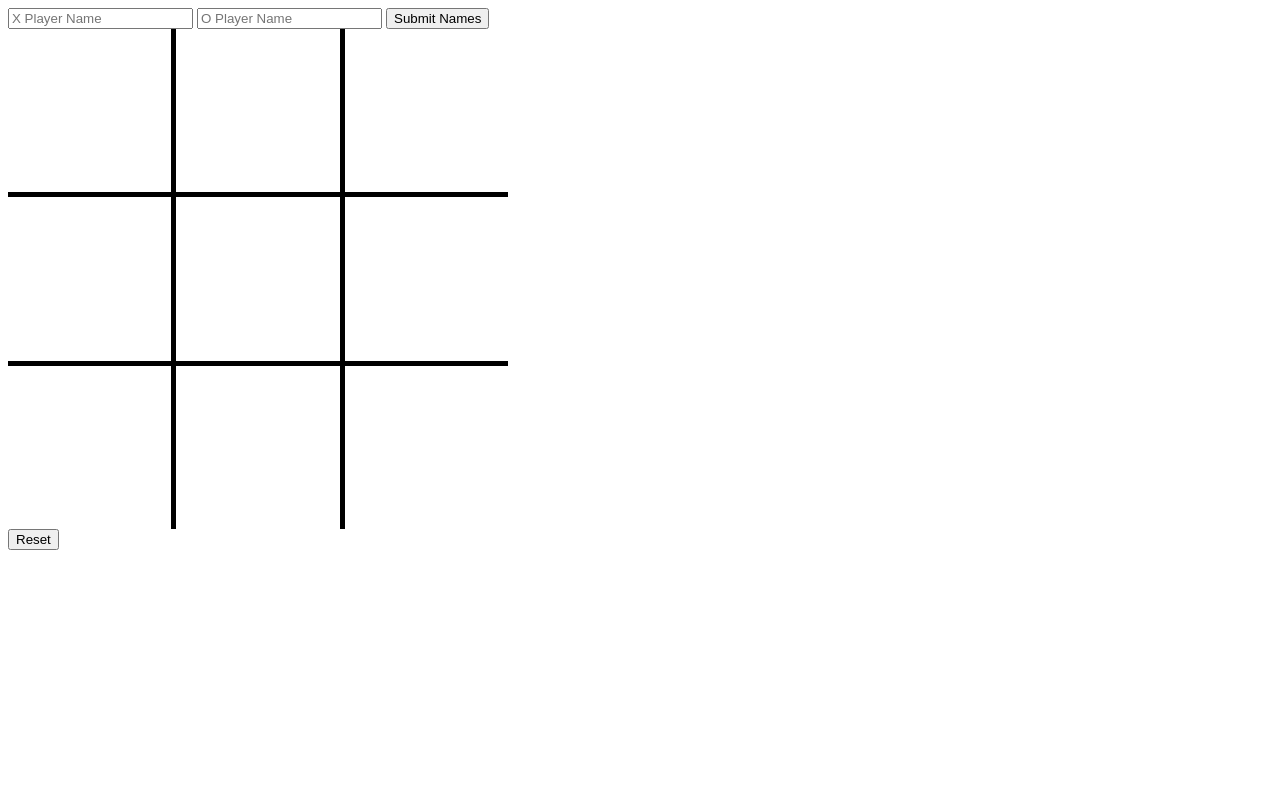
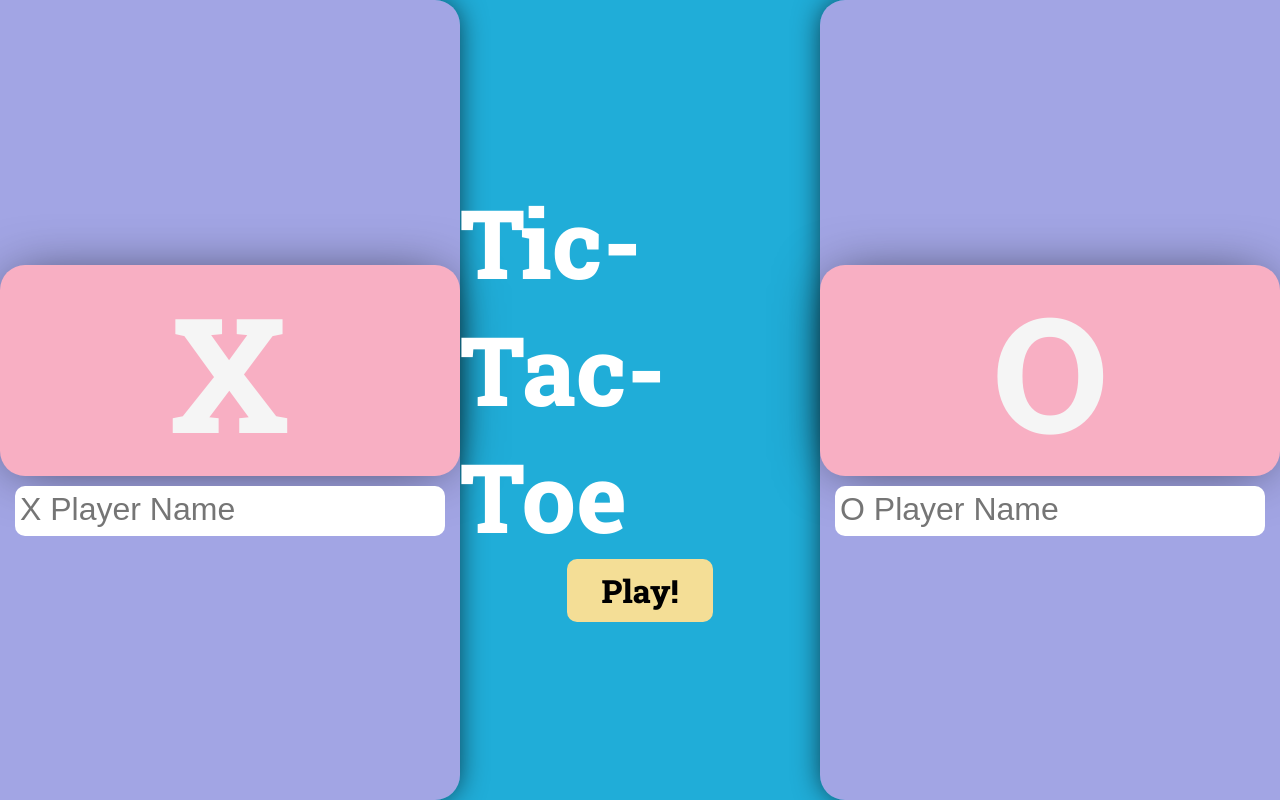
Before and after one commit to jordendickerson/tic-tac-toe, a plain HTML site: page index.html in a window 1280 px wide. Drawn offline with Linux system fonts and the light colour scheme.

Commit message:
Style the pregame window

```diff
--- a/index.html
+++ b/index.html
@@ -9,11 +9,26 @@
     <script src="./scripts/bootstrap.js" defer></script>
 </head>
 <body>
-    <div class="player-names">
+    <div id="pregame-wrapper">
+            <div class="player-wrapper left-column">
+                <span class="token">X</span>
+                <div class="player-name">
                     <input type="text" id="x-player-name" placeholder="X Player Name">
+                </div>
+            </div>
+            <div class="middle-wrapper">
+                <div class="title">Tic-Tac-Toe</div>
+                <button id="submit-names">Play!</button>
+            </div>
+            <div class="player-wrapper right-column">
+                <span class="token">O</span>
+                <div class="player-name">
                     <input type="text" id="o-player-name" placeholder="O Player Name">
-        <button id="submit-names">Submit Names</button>
                 </div>
+            </div>
+    </div>
+
+    <div id="game-wrapper" class="inactive">
             <div class="game-board">
             <div class="game-tile" data-tile="0"></div>
             <div class="game-tile" data-tile="1"></div>
@@ -27,5 +42,7 @@
         </div>
         <button class="reset">Reset</button>
         <div class="game-status"></div>
+    </div>
+
 </body>
 </html>
--- a/styles/style.scss
+++ b/styles/style.scss
@@ -1,5 +1,99 @@
 @import url('https://fonts.googleapis.com/css2?family=Passion+One:wght@400;700;900&display=swap');
+@import url('https://fonts.googleapis.com/css2?family=Roboto+Slab:wght@800&display=swap');
 
+body{
+    margin: 0;
+    font-family: 'Roboto Slab', sans-serif;
+}
+
+#pregame-wrapper{
+    display: grid;
+    grid-template-columns: 1fr 1.5fr 1fr;
+    height: 100vh;
+    background-color: #20add8;
+
+    .player-wrapper{
+        display: flex;
+        flex-direction: column;
+        justify-content: center;
+        align-items: center;
+        padding: 15px;
+        box-shadow: 0px 0px 29px -3px rgba(0,0,0,0.75);
+        background-color: #f6a0eb9c;
+
+        .token{
+            display: flex;
+            justify-content: center;
+            font-size: 10em;
+            color: whitesmoke;
+            background-color: #f8afc3;
+            width: 107%;
+            border-radius: 25px;
+            box-shadow: -1px 2px 56px -14px rgba(0,0,0,0.75);
+        }
+
+        .player-name{
+            display: flex;
+            flex-direction: column;
+            font-size: 2em;
+
+            input{
+                font-size: 1em;
+                border-radius: 10px;
+                border: none;
+                border-bottom: 3px solid transparent;
+                padding: 5px;
+                margin-top: 10px;
+                transition: 0.3s;
+
+                &:focus-visible{
+                    outline: none;
+                    border-bottom: 3px solid #120907;
+                    box-shadow: 7px 10px 29px -3px rgba(0,0,0,0.5);
+                }
+            }
+        }
+    }
+
+    .right-column{
+        border-top-left-radius: 25px;
+        border-bottom-left-radius: 25px;
+    }
+
+    .left-column{
+        border-top-right-radius: 25px;
+        border-bottom-right-radius: 25px;
+    }
+
+    .middle-wrapper{
+        display: flex;
+        flex-direction: column;
+        justify-content: center;
+        align-items: center;
+
+        .title{
+            font-size: 6em;
+            color: white;
+        }
+
+        #submit-names{
+            font-family: 'Roboto Slab', sans-serif;
+            font-size: 2em;
+            border: none;
+            cursor: pointer;
+            padding: 10px 35px;
+            border-radius: 10px;
+            background-color: #f4de96;
+            transition: 0.3s;
+
+            &:hover{
+                box-shadow: -1px 2px 55px -28px rgba(0,0,0,0.75) inset;
+            }
+        }
+    }
+}
+
+// GAME BOARD STYLES
 .game-board{
     width: 500px;
     height: 500px;
@@ -19,3 +113,7 @@
         cursor: pointer;
     }
 }
+//INACTIVE
+.inactive {
+    display: none !important;
+}
```
Also changed, not shown: css/style.css, scripts/bootstrap.js, 1 other file. Lines whose indentation alone changed are shown as unchanged.
